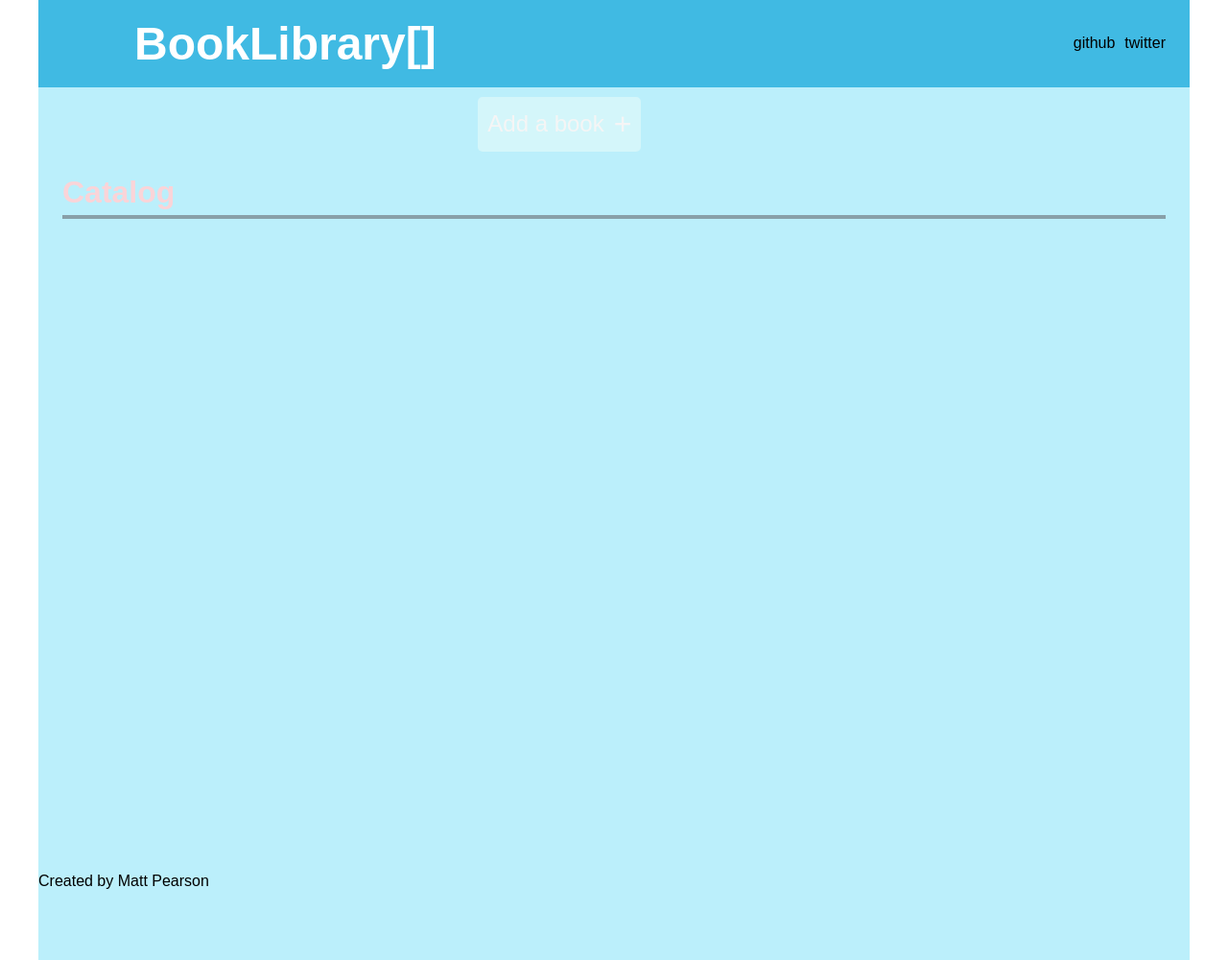
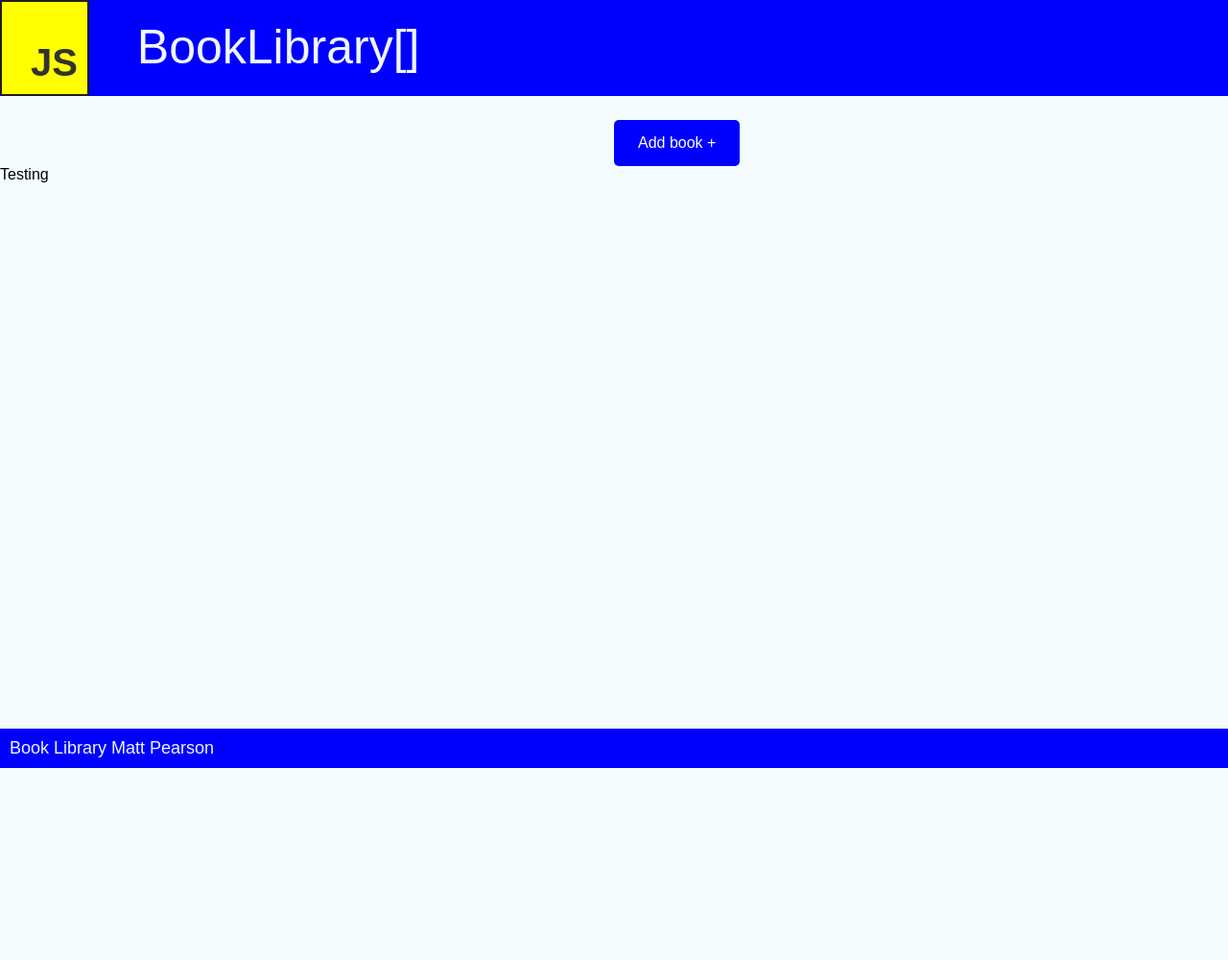
Before and after one commit to Matt-Pearson-94/library, a plain HTML site: page index.html in a window 1280 px wide. Shown: the whole page at 96% size. After the commit the page ends 800 px from the top, so only its background shows below. Drawn offline with Linux system fonts and the light colour scheme.

Commit message:
changed the styling

```diff
--- a/index.html
+++ b/index.html
@@ -4,37 +4,56 @@
     <meta charset="UTF-8">
     <meta http-equiv="X-UA-Compatible" content="IE=edge">
     <meta name="viewport" content="width=device-width, initial-scale=1.0">
-    <title>Library</title>
     <link rel="stylesheet" href="styles.css">
     <script src="script.js" defer></script>
+    <title>Library</title>
 </head>
 <body>
-    <div class="container">
-        <div class="header">
-            <div class="header-title">
-                <div>BookLibrary[]</div>
+
+<div class="header">
+    <div class="js-logo">
+        <div class="js-text">JS</div>
+    </div>
+    <div class="heading">
+        <div>BookLibrary[]</div>
+    </div>
+</div>
+
+<div class="content">
+    <div class="addbookbutton">Add book +</div>
+    <div class="main-content">Testing</div>
+
+</div>
+
+<div class="footer">Book Library Matt Pearson</div>
+
+<div class="form">
+    <form action="http://httpbin.org/post" method="post">
+        <fieldset>
+        <legend id="title">Add a book</legend>
+        <div class="input">
+            <div>
+                <label for="book-name"></label>
+                <input type="text" name="book-name" id="book-name" minlength="3" placeholder="Name of book" required>
             </div>
-            <div class="right">
-                <div class="gh">github</div>
-                <div class="twitter">twitter</div>
+            <div>
+                <label for="author"></label>
+                <input type="text" name="author" id="author" minlength="3" placeholder="Author" required>
             </div>
-        </div>
-
-        <div class="add-book-col">
-            <div class="add-book">
-                <div class="button-text">Add a book</div>
-                <div id="add-button">+</div>
+            <div>
+                <label for="pageno"></label>
+                <input type="number" name="pageno" id="pageno" minlength="11" maxlength="11" placeholder="Number of pages" required>
             </div>
-        </div>
-
-        <div class="main">
-            <div class="main-header">Catalog</div>
-            <div class="book-container">
+            <div>
+                <label for="switch">Have you read it?</label>
+                    <input type="checkbox">
+                    <span class="slider"></span>
             </div>
-        </div>
+        <button type="submit" class="button">Add book</button>
+    </form>
+</div>
 
 
-        <div class="footer">Created by Matt Pearson</div>
-    </div>
+
 </body>
 </html>
--- a/script.js
+++ b/script.js
@@ -1,35 +1,19 @@
-let myLibrary = [];
-
-function Book(author, title, pages, isRead) {
-  this.author = author;
-  this.title = title;
-  this.pages = pages;
-  this.isRead = isRead;
+class newBook {
+    constructor(name, author, numOfPages, isRead) {
+        this.name = name
+        this.author = author
+        this.numOfPages = numOfPages
+        this.isRead = isRead
+    }
 }
 
-const book1 = new Book('J.K. Rowling', 'Harry Potter and the Deathly Hallows', 501, true)
-const book2 = new Book('Stephen King', 'The Shining', 253, false)
-
-function addBookToLibrary() {
-  catalog.appendChild(book)
-
-}
+const book1 = new newBook('Harry Potter', 'J.K Rowling', 325, 'Yes')
 
 console.log(book1)
-myLibrary.push(book1)
-myLibrary.push(book2)
-console.log(myLibrary)
 
-console.log(myLibrary[1])
+const form = document.querySelector('.form')
+const addBook = document.querySelector('.addbookbutton')
 
-const button = document.querySelector('.add-book')
-const catalog = document.querySelector('.book-container')
-const main = document.querySelector('.main')
-const book = document.createElement('div')
-book.classList.add('books')
-
-document.querySelector('.add-book').addEventListener("click", addBookToLibrary)
-
-function getBook() {
-    alert('hello world')
-}
+addBook.addEventListener('click', event => {
+    form.style.display = 'block'
+})
--- a/styles.css
+++ b/styles.css
@@ -1,116 +1,93 @@
 body {
-    background-color: white;
+    background-color: rgba(238, 250, 255, 0.592);
     font-family: Arial, Helvetica, sans-serif;
+    width: 100%;
+    height: 100%;
     margin: 0;
-    padding: 0;
-    display: flex;
-    justify-content: center;
-}
-
-.container {
-    background-color: rgb(187, 239, 251);
-    display: grid;
-    grid-template-columns: 1fr;
-    grid-template-rows: 1fr 1fr 8fr 1fr;
-    height: 100vh;
-    width: 90%;
-    min-width: 1200px;
-    min-height: 1000px;
 }
 
 .header {
-    grid-row: 1 / span 1;
-    background-color: rgb(64, 186, 227);
     display: flex;
-    align-items: center;
-    padding-left: 100px;
+    height: 100px;
+    width: 100%;
+    font-size: 50px;
+    margin-bottom: 25px;
 }
 
-.add-book-col {
-    grid-row: 2 / span 1 ;
+.heading {
+    background-color: blue;
+    color: aliceblue;
+    width: 100%;
+    padding: 20px 0 15px 50px;
 }
 
-.main {
-    grid-row: 3 / -3;
+.js-logo {
+    background-color: yellow;
+    width: 100px;
     position: relative;
-    height: 100%;
+    font-weight: 600;
+    font-size: 40px;
+    border: 2px solid rgb(30, 30, 30);
+}
+
+.js-text {
+    position: absolute;
+    bottom: 0;
+    right: 0;
+    padding: 0 10px 10px 0;
+    color: rgb(50, 50, 50);
+}
+
+.default {
+    width: auto;
+    height: auto;
+}
+
+.content {
+    display: grid;
+    grid-template-rows: 1fr 5fr;
+    /* grid-template-columns: 1fr; */
 }
 
 .footer {
-    grid-row: -2 / span 1;
+    position: absolute;
+    bottom: 0;
+    width: 100%;
+    background-color: blue;
+    font-size: large;
+    color: aliceblue;
+    padding: 10px;
+    margin-top: 20px;
 }
 
-.header-title {
-    font-size: 3em;
-    font-weight: 900;
-    color: rgb(255, 255, 255);
+.addbookbutton {
+    grid-row: 0/1;
+    margin-left: 50%;
+    width: fit-content;
+    padding: 15px 25px;
+    background-color: blue;
+    color: white;
+    border-radius: 5px;
+}
+.addbookbutton:hover {
+    background-color: blueviolet;
+    /* font-size: 110%; */
+    transform: scale(1.1);
 }
 
-.add-book {
-    display: flex;
-    justify-content: center;
-    align-items: center;
-    gap: 10px;
-    background-color: rgb(212, 246, 250);
+.addbookbutton:active {
+    padding: 15px 25px;
+    background-color: red;
+    color: white;
     border-radius: 5px;
-    width: fit-content;
-    position: absolute;
-    right: 47%;
-    margin: 10px;
-    padding: 10px;
 }
 
-.add-book > div {
-    font-size: 1.5em;
-    color: whitesmoke;
+.main-content {
+    grid-row: 2/-1;
 }
 
-#add-button {
-    font-size: 2em;
+.form {
+    display: none;
+    width: 150px;
+    gap: 20px;
 }
-
-.add-book:hover {
-    background-color: rgb(250, 212, 216, 0.8);
-    cursor: pointer;
-    scale: 1.05;
-    transition: .2s;
-}
-
-.add-book:active {
-    background-color: rgba(255, 255, 255, 0.6);
-}
-
-.right {
-    width: 100%;
-    display: flex;
-    justify-content: end;
-    gap: 10px;
-    padding: 25px;
-}
-
-.book-container {
-    display: grid;
-    grid-template-columns: repeat(auto-fill, minmax(250px, 1fr) );
-    gap: 25px;
-    height: max-content;
-}
-
-.books {
-    height: 350px;
-    width: 350[x];
-    background-color: aliceblue;
-
-}
-
-/* .footer {
-
-} */
-
-.main-header {
-    color: rgb(250, 212, 216);
-    font-size: 2em;
-    font-weight: bold;
-    margin: 0px 25px 25px 25px;
-    border-bottom: 4px solid rgb(136, 160, 168);
-    padding-bottom: 5px;
-}
```
